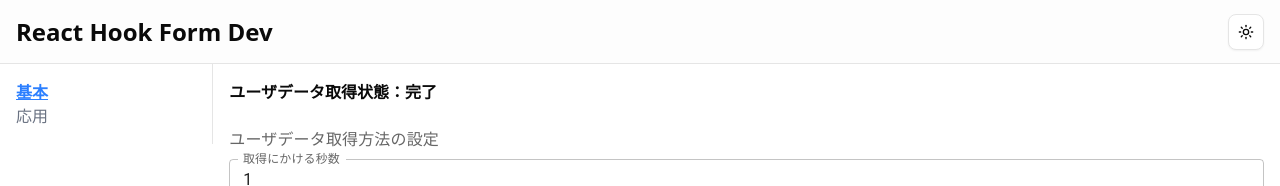
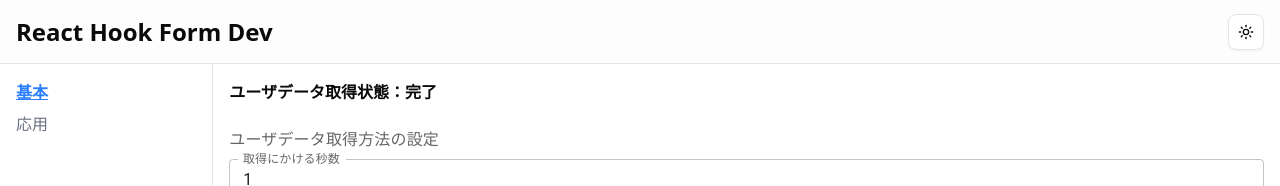
Before and after one commit to hi-lee-mon/react-hook-form-dev, a Next.js app: page /basic in a window 1280 px wide. Shown: the top 186 px of the page. Built offline with nearby package versions, Linux system fonts and the light colour scheme; no server answers; what @mui/material-nextjs would draw is missing.

Commit message:
レイアウト調整

```diff
--- a/src/app/layout.tsx
+++ b/src/app/layout.tsx
@@ -1,10 +1,10 @@
 import type { Metadata } from "next";
 import { Geist, Geist_Mono } from "next/font/google";
 import "./globals.css";
+import { AppRouterCacheProvider } from "@mui/material-nextjs/v13-appRouter";
+import { ModeToggle } from "@/components/theme/mode-toggle";
+import { ThemeProvider } from "@/components/theme/theme-provider";
 import GlobalNav from "../components/global-nav";
-import { ModeToggle } from "@/components/theme/mode-toggle";
-import { AppRouterCacheProvider } from "@mui/material-nextjs/v13-appRouter";
-import { ThemeProvider } from "@/components/theme/theme-provider";
 
 const geistSans = Geist({
   variable: "--font-geist-sans",
@@ -17,8 +17,8 @@ const geistMono = Geist_Mono({
 });
 
 export const metadata: Metadata = {
-  title: "Create Next App",
-  description: "Generated by create next app",
+  title: "React Hook Form Dev",
+  description: "React Hook Formの動作を理解するためのサイト",
 };
 
 export default function RootLayout({
--- a/src/components/global-nav.tsx
+++ b/src/components/global-nav.tsx
@@ -1,8 +1,8 @@
 "use client";
 
-import { cn } from "@/lib/utils";
 import Link from "next/link";
 import { usePathname } from "next/navigation";
+import { cn } from "@/lib/utils";
 
 const navs = [
   { href: "/basic", label: "基本" },
@@ -13,8 +13,8 @@ export default function GlobalNav() {
   const pathname = usePathname();
   usePathname();
   return (
-    <nav className="border-r p-4">
-      <ul className="">
+    <nav className="border-r p-4 h-full">
+      <ul className="flex flex-col gap-2">
         {navs.map((nav) => (
           <li key={nav.href}>
             <Link
```
